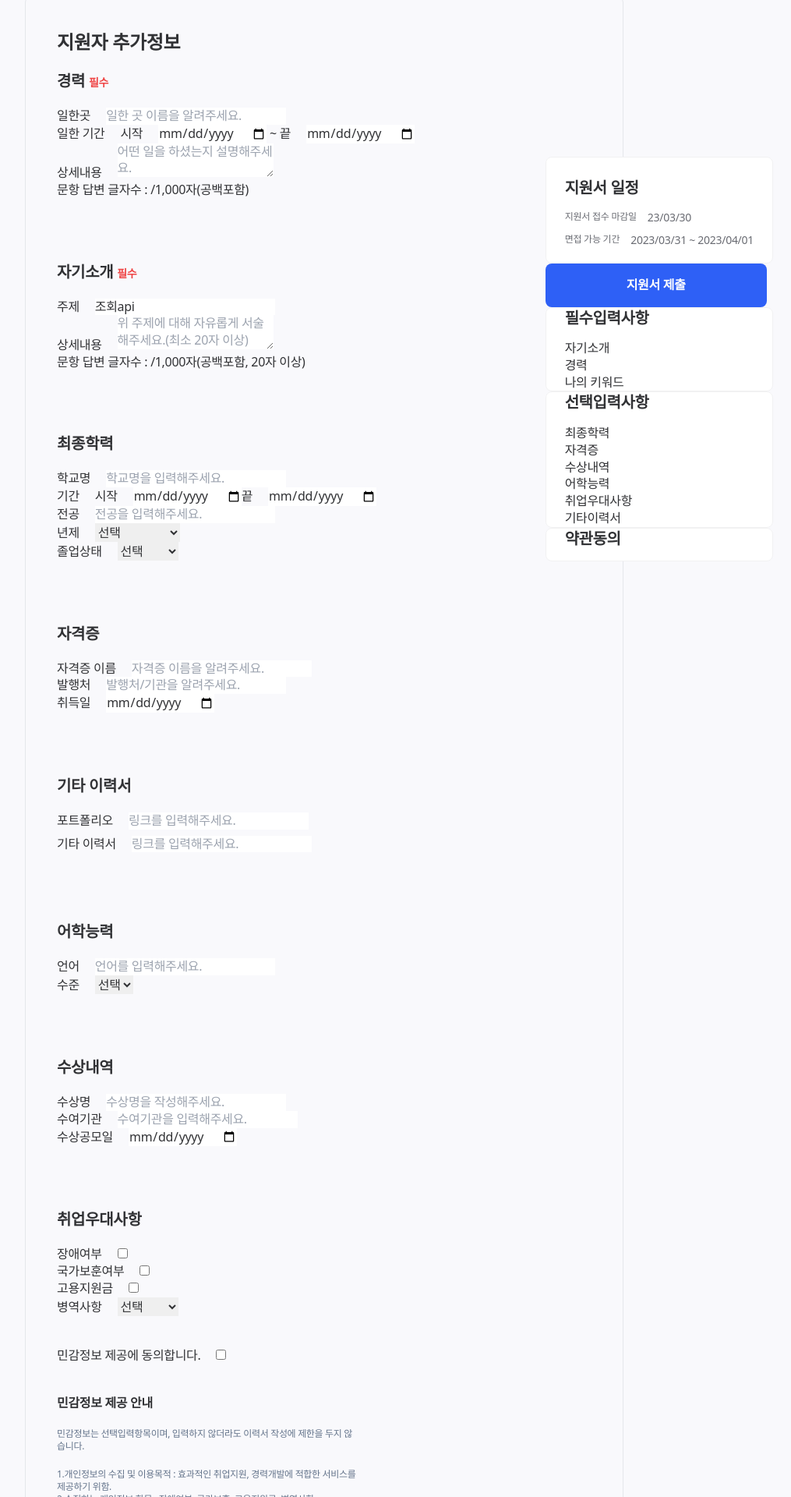
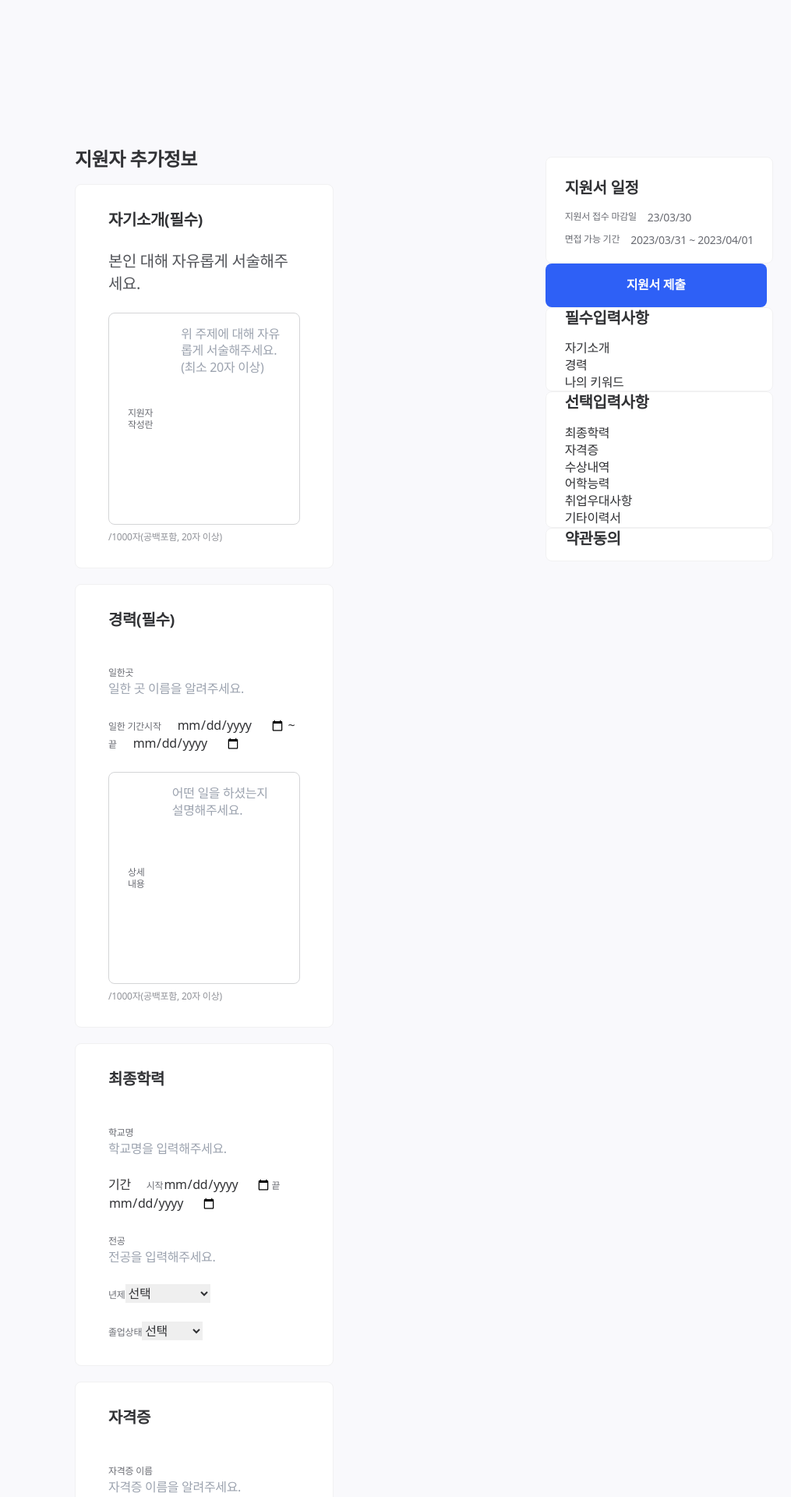
Before and after one commit to yujiseok/jobkok, a React (Vite) app: page /applicant/application in a window 1280 px wide. Shown: the part 43-1963 px from the top of the page at 78% size, without its empty margins (224-1239 px from the left). Built offline with nearby package versions, Linux system fonts and the light colour scheme; a web font is replaced by a local one.

Commit message:
feat : 지원서작성_section 디자인 1차 (kdt-final-3#30)

```diff
--- /dev/null
+++ b/src/components/Applicant/FieldLabel.tsx
@@ -0,0 +1,20 @@
+const FieldLabel = ({
+  children,
+  className = "",
+  htmlFor,
+}: {
+  children: React.ReactNode;
+  className?: string;
+  htmlFor: string;
+}) => {
+  return (
+    <label
+      className={`${className} Caption1Medium text-gray-600
+        `}
+      htmlFor={htmlFor}
+    >
+      {children}
+    </label>
+  );
+};
+export default FieldLabel;
--- a/src/pages/Application/index.tsx
+++ b/src/pages/Application/index.tsx
@@ -21,6 +21,7 @@ import DefDesc from "@components/Applicant//DefDesc";
 import DefTerm from "@components/Applicant//DefTerm";
 import AsideHeading from "@components/Applicant/AsideHeading";
 import FieldBox from "@components/Applicant/FieldBox";
+import FieldLabel from "@components/Applicant/FieldLabel";
 import FieldLegend from "@components/Applicant/FieldLegend";
 import FieldParagraph from "@components/Applicant/FieldParagraph";
 import PolicyTerms from "@components/Applicant/PolicyTerms";
@@ -135,19 +136,37 @@ const Application = () => {
           <AsideHeading>약관동의</AsideHeading>
         </AsideBox>
       </aside>
-      <form
-        className="mb-10 rounded-md rounded-lg border border-solid p-10"
-        onSubmit={handleSubmit(onSubmit)}
-      >
-        <h2 className="mb-5 text-2xl font-bold">지원자 추가정보</h2>
-        <fieldset className="mb-20">
-          <legend className="mb-5 text-xl font-bold">
-            경력 <span className="text-sm text-red-500">필수</span>
-          </legend>
+
+      <section className="pl-16 pt-[188px] pb-[108px] pr-[372px]">
+        <form onSubmit={handleSubmit(onSubmit)}>
+          <h2 className="Head3Semibold mb-4 text-gray-900">지원자 추가정보</h2>
+          <div className="flex flex-col gap-5">
+            <FieldBox>
+              <FieldLegend>자기소개(필수)</FieldLegend>
+              <p className="Head4Medium text-gray-700">
+                본인 대해 자유롭게 서술해주세요.
+              </p>
+              <div className="flex h-[272px] items-center gap-6 rounded-lg border border-gray-100 bg-gray-0 py-4 px-6">
+                <FieldLabel htmlFor="resumeContent">지원자 작성란</FieldLabel>
+                <textarea
+                  className="h-full w-full resize-none focus:outline-none"
+                  id="resumeContent"
+                  placeholder="위 주제에 대해 자유롭게 서술해주세요.(최소 20자 이상)"
+                  maxLength={1000}
+                  {...register("resumeContent")}
+                ></textarea>
+              </div>
+              <div className="Caption1Medium mt-[-16px] text-gray-400">
+                {watch().resumeContent?.length}
+                /1000자(공백포함, 20자 이상)
+              </div>
+            </FieldBox>
+            <FieldBox>
+              <FieldLegend className="mb-5 text-xl font-bold">
+                경력(필수)
+              </FieldLegend>
               <div>
-            <label className="mr-5" htmlFor="careerName">
-              일한곳
-            </label>
+                <FieldLabel htmlFor="careerName">일한곳</FieldLabel>
                 <input
                   type="text"
                   id="careerName"
@@ -157,10 +176,10 @@ const Application = () => {
                 />
               </div>
               <div>
-            <span className="mr-5">일한 기간</span>
-            <label className="mr-5" htmlFor="careerPeriodStart">
+                <FieldLabel htmlFor="careerPeriod">일한 기간</FieldLabel>
+                <FieldLabel className="mr-5" htmlFor="careerPeriodStart">
                   시작
-            </label>
+                </FieldLabel>
                 <input
                   type="date"
                   id="careerPeriodStart"
@@ -168,9 +187,9 @@ const Application = () => {
                   {...register("careerPeriodStart")}
                 />
                 <span> ~ </span>
-            <label className="mr-5" htmlFor="careerPeriodEnd">
+                <FieldLabel className="mr-5" htmlFor="careerPeriodEnd">
                   끝
-            </label>
+                </FieldLabel>
                 <input
                   type="date"
                   id="careerPeriodEnd"
@@ -178,54 +197,29 @@ const Application = () => {
                   {...register("careerPeriodEnd")}
                 />
               </div>
-          <div>
-            <label className="mr-5" htmlFor="careerDetail">
-              상세내용
-            </label>
+              <div className="flex h-[272px] items-center gap-6 rounded-lg border border-gray-100 bg-gray-0 py-4 px-6">
+                <FieldLabel htmlFor="careerDetail">상세 내용</FieldLabel>
                 <textarea
+                  className="h-full w-full resize-none focus:outline-none"
                   id="careerDetail"
                   placeholder="어떤 일을 하셨는지 설명해주세요."
                   maxLength={1000}
                   {...register("careerDetail")}
                 ></textarea>
+              </div>
+              <div className="Caption1Medium mt-[-16px] text-gray-400">
+                {watch().careerDetail?.length}
+                /1000자(공백포함, 20자 이상)
+              </div>
+            </FieldBox>
+            <FieldBox>
+              <FieldLegend className="mb-5 text-xl font-bold">
+                최종학력
+              </FieldLegend>
               <div>
-              문항 답변 글자수 : {watch().careerDetail?.length.toLocaleString()}
-              /1,000자(공백포함)
-            </div>
-          </div>
-        </fieldset>
-        <fieldset className="mb-20">
-          <legend className="mb-5 text-xl font-bold">
-            자기소개 <span className="text-sm text-red-500">필수</span>
-          </legend>
-          <div>
-            <label className="mr-5" htmlFor="resumeSubject">
-              주제
-            </label>
-            <input type="text" id="resumeSubject" value="조회api" readOnly />
-          </div>
-          <div>
-            <label className="mr-5" htmlFor="resumeContent">
-              상세내용
-            </label>
-            <textarea
-              id="resumeContent"
-              placeholder="위 주제에 대해 자유롭게 서술해주세요.(최소 20자 이상)"
-              maxLength={1000}
-              {...register("resumeContent")}
-            ></textarea>
-          </div>
-          <div>
-            문항 답변 글자수 : {watch().resumeContent?.length.toLocaleString()}
-            /1,000자(공백포함, 20자 이상)
-          </div>
-        </fieldset>
-        <fieldset className="mb-20">
-          <legend className="mb-5 text-xl font-bold">최종학력</legend>
-          <div>
-            <label className="mr-5" htmlFor="eduName">
+                <FieldLabel className="mr-5" htmlFor="eduName">
                   학교명
-            </label>
+                </FieldLabel>
                 <input
                   type="text"
                   id="eduName"
@@ -236,18 +230,14 @@ const Application = () => {
               </div>
               <div>
                 <span className="mr-5">기간</span>
-            <label className="mr-5" htmlFor="eduPeriodStart">
-              시작
-            </label>
+                <FieldLabel htmlFor="eduPeriodStart">시작</FieldLabel>
                 <input
                   type="date"
                   id="eduPeriodStart"
                   onKeyDown={handleKeyDown}
                   {...register("eduPeriodStart")}
                 />
-            <label className="mr-5" htmlFor="careerPeriodEnd">
-              끝
-            </label>
+                <FieldLabel htmlFor="careerPeriodEnd">끝</FieldLabel>
                 <input
                   type="date"
                   id="careerPeriodEnd"
@@ -256,9 +246,7 @@ const Application = () => {
                 />
               </div>
               <div>
-            <label className="mr-5" htmlFor="eduMajor">
-              전공
-            </label>
+                <FieldLabel htmlFor="eduMajor">전공</FieldLabel>
                 <input
                   type="text"
                   id="eduMajor"
@@ -268,9 +256,7 @@ const Application = () => {
                 />
               </div>
               <div>
-            <label className="mr-5" htmlFor="eduLevel">
-              년제
-            </label>
+                <FieldLabel htmlFor="eduLevel">년제</FieldLabel>
                 <select id="eduLevel" {...register("eduLevel")}>
                   {EDULEVEL_OPTION.map((level) => {
                     return (
@@ -282,9 +268,7 @@ const Application = () => {
                 </select>
               </div>
               <div>
-            <label className="mr-5" htmlFor="eduStatus">
-              졸업상태
-            </label>
+                <FieldLabel htmlFor="eduStatus">졸업상태</FieldLabel>
                 <select id="eduStatus" {...register("eduStatus")}>
                   {EDUSTATUS_OPTION.map((status) => {
                     return (
@@ -295,13 +279,13 @@ const Application = () => {
                   })}
                 </select>
               </div>
-        </fieldset>
-        <fieldset className="mb-20">
-          <legend className="mb-5 text-xl font-bold">자격증</legend>
+            </FieldBox>
+            <FieldBox>
+              <FieldLegend className="mb-5 text-xl font-bold">
+                자격증
+              </FieldLegend>
               <div>
-            <label className="mr-5" htmlFor="certificateName">
-              자격증 이름
-            </label>
+                <FieldLabel htmlFor="certificateName">자격증 이름</FieldLabel>
                 <input
                   type="text"
                   id="certificateName"
@@ -311,9 +295,7 @@ const Application = () => {
                 />
               </div>
               <div>
-            <label className="mr-5" htmlFor="certificatePublisher">
-              발행처
-            </label>
+                <FieldLabel htmlFor="certificatePublisher">발행처</FieldLabel>
                 <input
                   type="text"
                   id="certificatePublisher"
@@ -323,9 +305,7 @@ const Application = () => {
                 />
               </div>
               <div>
-            <label className="mr-5" htmlFor="certificateDate">
-              취득일
-            </label>
+                <FieldLabel htmlFor="certificateDate">취득일</FieldLabel>
                 <input
                   type="date"
                   id="certificateDate"
@@ -333,13 +313,137 @@ const Application = () => {
                   {...register("certificateDate")}
                 />
               </div>
-        </fieldset>
-        <fieldset className="mb-20">
-          <legend className="mb-5 text-xl font-bold">기타 이력서</legend>
+            </FieldBox>
+            <FieldBox>
+              <FieldLegend className="mb-5 text-xl font-bold">
+                수상내역
+              </FieldLegend>
               <div>
-            <label className="mr-5" htmlFor="portfolio">
-              포트폴리오
-            </label>
+                <FieldLabel htmlFor="awardsName">수상명</FieldLabel>
+                <input
+                  type="text"
+                  id="awardsName"
+                  maxLength={20}
+                  placeholder="수상명을 작성해주세요."
+                  {...register("awardsName")}
+                />
+              </div>
+              <div>
+                <FieldLabel htmlFor="awardsCompany">수여기관</FieldLabel>
+                <input
+                  type="text"
+                  id="awardsCompany"
+                  maxLength={20}
+                  placeholder="수여기관을 입력해주세요."
+                  {...register("awardsCompany")}
+                />
+              </div>
+              <div>
+                <FieldLabel htmlFor="awardsDate">수상공모일</FieldLabel>
+                <input
+                  type="date"
+                  id="awardsDate"
+                  onKeyDown={handleKeyDown}
+                  {...register("awardsDate")}
+                />
+              </div>
+            </FieldBox>
+            <FieldBox>
+              <FieldLegend className="mb-5 text-xl font-bold">
+                취업우대사항
+              </FieldLegend>
+              <FieldParagraph>
+                본인이 해당하는 항목을 선택해주세요.
+              </FieldParagraph>
+              <div>
+                <FieldLabel htmlFor="disability">장애여부</FieldLabel>
+                <input
+                  type="checkbox"
+                  id="disability"
+                  {...register("disability")}
+                />
+              </div>
+              <div>
+                <FieldLabel htmlFor="veterans">국가보훈여부</FieldLabel>
+                <input
+                  type="checkbox"
+                  id="veterans"
+                  {...register("veterans")}
+                />
+              </div>
+              <div>
+                <FieldLabel htmlFor="subsidy">고용지원금</FieldLabel>
+                <input type="checkbox" id="subsidy" {...register("subsidy")} />
+              </div>
+              <div>
+                <FieldLabel htmlFor="military">병역사항</FieldLabel>
+                <select id="military" {...register("military")}>
+                  {MILITARY_OPTION.map((status) => {
+                    return (
+                      <option key={status.value} value={status.value}>
+                        {status.keywords}
+                      </option>
+                    );
+                  })}
+                </select>
+              </div>
+              <div className="mt-10">
+                <FieldLabel htmlFor="agree">
+                  민감정보 제공에 동의합니다.
+                </FieldLabel>
+                <input type="checkbox" id="agree" {...register("agree")} />
+                <div className="mt-10 flex w-96 flex-col gap-5">
+                  <span className="font-bold">민감정보 제공 안내</span>
+                  <p className="text-xs text-slate-500">
+                    민감정보는 선택입력항목이며, 입력하지 않더라도 이력서 작성에
+                    제한을 두지 않습니다.
+                  </p>
+                  <p className="h-20  overflow-auto text-xs text-slate-500">
+                    1.개인정보의 수집 및 이용목적 : 효과적인 취업지원,
+                    경력개발에 적합한 서비스를 제공하기 위함. <br /> 2.수집하는
+                    개인정보 항목 : 장애여부, 국가보훈, 고용지원금, 병역사항{" "}
+                    <br /> 3.개인정보의 보유 및 이용기간 : 개인정보의 수집 및
+                    이용에 대한 동의를 철회하거나, 수집 및 이용목적이 달성되거나
+                    이용기간이 종료한 경우 개인정보를 지체 없이 파기 <br /> 단,
+                    상법 등 관계법령의 규정에 의하여 보전할 필요가 있는 경우
+                    거래내역과 최소한의 기본정보를 일정기간 보유
+                  </p>
+                </div>
+              </div>
+            </FieldBox>
+            <FieldBox>
+              <FieldLegend className="mb-5 text-xl font-bold">
+                어학능력
+              </FieldLegend>
+              <div>
+                <FieldLabel htmlFor="languageName">언어</FieldLabel>
+                <input
+                  type="text"
+                  id="languageName"
+                  maxLength={20}
+                  placeholder="언어를 입력해주세요."
+                  {...register("languageName")}
+                />
+              </div>
+              <div>
+                <FieldLabel htmlFor="languageLevel">수준</FieldLabel>
+                <select id="languageLevel" {...register("languageLevel")}>
+                  {LANGUAGELEVEL_OPTION.map((level) => {
+                    return (
+                      <option key={level.value} value={level.value}>
+                        {level.keywords}
+                      </option>
+                    );
+                  })}
+                </select>
+              </div>
+            </FieldBox>
+            <FieldBox>
+              <FieldLegend className="mb-5 text-xl font-bold">
+                기타 이력서
+              </FieldLegend>
+              <div>
+                <FieldLabel htmlFor="portfolio">포트폴리오</FieldLabel>
                 <input
                   type="url"
                   id="portfolio"
@@ -351,9 +455,7 @@ const Application = () => {
                 {errors.portfolio?.message}
               </p>
               <div>
-            <label className="mr-5" htmlFor="resume">
-              기타 이력서
-            </label>
+                <FieldLabel htmlFor="resume">기타 이력서</FieldLabel>
                 <input
                   type="url"
                   id="resume"
@@ -361,141 +463,17 @@ const Application = () => {
                   {...register("resume")}
                 />
               </div>
-          <p className="mt-2 text-sm text-rose-500">{errors.resume?.message}</p>
-        </fieldset>
-        <fieldset className="mb-20">
-          <legend className="mb-5 text-xl font-bold">어학능력</legend>
-          <div>
-            <label className="mr-5" htmlFor="languageName">
-              언어
-            </label>
-            <input
-              type="text"
-              id="languageName"
-              maxLength={20}
-              placeholder="언어를 입력해주세요."
-              {...register("languageName")}
-            />
-          </div>
-          <div>
-            <label className="mr-5" htmlFor="languageLevel">
-              수준
-            </label>
-            <select id="languageLevel" {...register("languageLevel")}>
-              {LANGUAGELEVEL_OPTION.map((level) => {
-                return (
-                  <option key={level.value} value={level.value}>
-                    {level.keywords}
-                  </option>
-                );
-              })}
-            </select>
-          </div>
-        </fieldset>
-        <fieldset className="mb-20">
-          <legend className="mb-5 text-xl font-bold">수상내역</legend>
-          <div>
-            <label className="mr-5" htmlFor="awardsName">
-              수상명
-            </label>
-            <input
-              type="text"
-              id="awardsName"
-              maxLength={20}
-              placeholder="수상명을 작성해주세요."
-              {...register("awardsName")}
-            />
-          </div>
-          <div>
-            <label className="mr-5" htmlFor="awardsCompany">
-              수여기관
-            </label>
-            <input
-              type="text"
-              id="awardsCompany"
-              maxLength={20}
-              placeholder="수여기관을 입력해주세요."
-              {...register("awardsCompany")}
-            />
-          </div>
-          <div>
-            <label className="mr-5" htmlFor="awardsDate">
-              수상공모일
-            </label>
-            <input
-              type="date"
-              id="awardsDate"
-              onKeyDown={handleKeyDown}
-              {...register("awardsDate")}
-            />
-          </div>
-        </fieldset>
-        <fieldset className="mb-20">
-          <legend className="mb-5 text-xl font-bold">취업우대사항</legend>
-          <div>
-            <label className="mr-5" htmlFor="disability">
-              장애여부
-            </label>
-            <input
-              type="checkbox"
-              id="disability"
-              {...register("disability")}
-            />
-          </div>
-          <div>
-            <label className="mr-5" htmlFor="veterans">
-              국가보훈여부
-            </label>
-            <input type="checkbox" id="veterans" {...register("veterans")} />
-          </div>
-          <div>
-            <label className="mr-5" htmlFor="subsidy">
-              고용지원금
-            </label>
-            <input type="checkbox" id="subsidy" {...register("subsidy")} />
-          </div>
-          <div>
-            <label className="mr-5" htmlFor="military">
-              병역사항
-            </label>
-            <select id="military" {...register("military")}>
-              {MILITARY_OPTION.map((status) => {
-                return (
-                  <option key={status.value} value={status.value}>
-                    {status.keywords}
-                  </option>
-                );
-              })}
-            </select>
-          </div>
-          <div className="mt-10">
-            <label className=" mr-5" htmlFor="agree">
-              민감정보 제공에 동의합니다.
-            </label>
-            <input type="checkbox" id="agree" {...register("agree")} />
-            <div className="mt-10 flex w-96 flex-col gap-5">
-              <span className="font-bold">민감정보 제공 안내</span>
-              <p className="text-xs text-slate-500">
-                민감정보는 선택입력항목이며, 입력하지 않더라도 이력서 작성에
-                제한을 두지 않습니다.
+              <p className="mt-2 text-sm text-rose-500">
+                {errors.resume?.message}
               </p>
-              <p className="h-20  overflow-auto text-xs text-slate-500">
-                1.개인정보의 수집 및 이용목적 : 효과적인 취업지원, 경력개발에
-                적합한 서비스를 제공하기 위함. <br /> 2.수집하는 개인정보 항목 :
-                장애여부, 국가보훈, 고용지원금, 병역사항 <br /> 3.개인정보의
-                보유 및 이용기간 : 개인정보의 수집 및 이용에 대한 동의를
-                철회하거나, 수집 및 이용목적이 달성되거나 이용기간이 종료한 경우
-                개인정보를 지체 없이 파기 <br /> 단, 상법 등 관계법령의 규정에
-                의하여 보전할 필요가 있는 경우 거래내역과 최소한의 기본정보를
-                일정기간 보유
-              </p>
-            </div>
-          </div>
-        </fieldset>
-        <fieldset>
-          <legend className="mb-5 text-xl font-bold">
+            </FieldBox>
+            <FieldBox>
+              <FieldLegend className="mb-5 text-xl font-bold">
                 나의 성격 키워드(5개 필수)
-          </legend>
+              </FieldLegend>
+              <FieldParagraph>
+                해당되는 항목의 체크박스에 체크해주세요.
+              </FieldParagraph>
               {KEYWORDS_CHECK.map((element) => {
                 return (
                   <span key={element} className="mr-10">
@@ -504,12 +482,13 @@ const Application = () => {
                   </span>
                 );
               })}
-        </fieldset>
+            </FieldBox>
+            <PolicyTerms />
+          </div>
         </form>
-      <PolicyTerms />
-      <div>
+        <div className="mt-8 flex justify-between">
           <button
-          className="mt-10 mr-10 rounded-md bg-blue-500 py-3 px-5 text-white"
+            className="SubHead1Semibold h-[23px] rounded-md bg-blue-50 py-2.5 px-6 text-blue-500"
             type="button"
             onClick={() => {
               confirm(
@@ -521,15 +500,15 @@ const Application = () => {
           >
             이전
           </button>
-        <button
-          className="right-0 mt-10 rounded-md bg-blue-500 py-3 px-5 text-white"
+          <SubmitBtn
             type="button"
             onClick={handleSubmit(onSubmit)}
             disabled={isSubmitting}
           >
             제출하기
-        </button>
+          </SubmitBtn>
         </div>
+      </section>
     </div>
   );
 };
```
Lines whose indentation alone changed are shown as unchanged.
